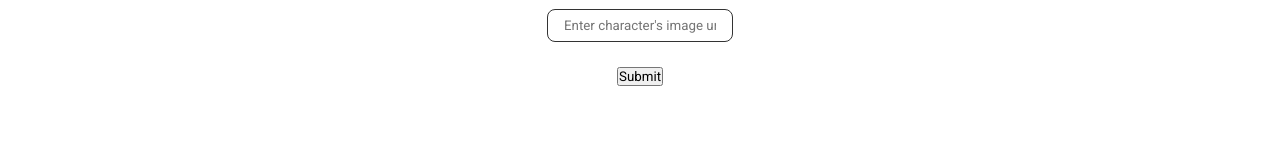
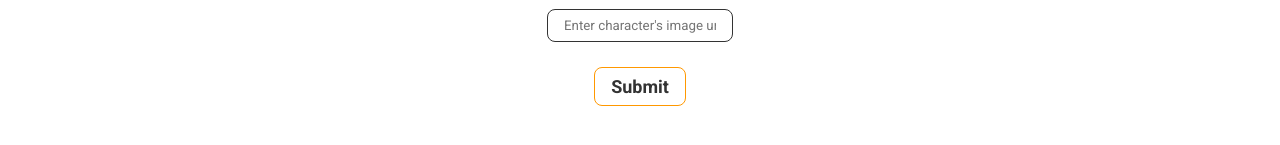
Before and after one commit to omedvedew/lionwood-test-task, a React (Create React App) app: page /new-character in a window 1280 px wide. Shown: the part 549-694 px from the top of the page. Built offline with nearby package versions, Linux system fonts and the light colour scheme; no server answers.

Commit message:
added form submit btn styles

```diff
--- a/src/App/Main/NewCharacterPage.js
+++ b/src/App/Main/NewCharacterPage.js
@@ -40,7 +40,7 @@ const NewCharacterPage = () => {
                     <h3 className="m-n-i_title">Character's image url</h3>
                     <input className="m-n-i_input" type="text" placeholder="Enter character's image url"/>
                 </div>
-                <button className="main__new-character-from_submit-btn">Submit</button>
+                <button className="main__new-character-form_submit-btn">Submit</button>
             </form>
         </>
     )
--- a/src/common/style/style.css
+++ b/src/common/style/style.css
@@ -283,5 +283,29 @@
 .main .main__new-character-form .main__new-character-form__input-box .m-n-i_radio-box label:hover {
   cursor: pointer;
 }
+.main .main__new-character-form .main__new-character-form_submit-btn {
+  display: grid;
+  width: fit-content;
+  padding: 0.5rem 1rem;
+  background-color: transparent;
+  border: 1px solid #ff9800;
+  border-radius: 0.5rem;
+  font-weight: bold;
+  font-size: 18px;
+  color: #333333;
+  transition: all 0.3s;
+}
+.main .main__new-character-form .main__new-character-form_submit-btn:hover {
+  background-color: #ff9800;
+  color: white;
+  cursor: pointer;
+  transition: all 0.3s;
+  transform: scale(1.1);
+}
+.main .main__new-character-form .main__new-character-form_submit-btn:focus {
+  outline: none;
+  transition: all 0.3s;
+  transform: scale(0);
+}
 
 /*# sourceMappingURL=style.css.map */
--- a/src/common/style/style.scss
+++ b/src/common/style/style.scss
@@ -309,5 +309,30 @@
                 }
             }
         }
+
+        .main__new-character-form_submit-btn {
+            display: grid;
+            width: fit-content;
+            padding: 0.5rem 1rem;
+            background-color: transparent;
+            border: 1px solid rgb(255, 152, 0);
+            border-radius: 0.5rem;
+            font-weight: bold;
+            font-size: 18px;
+            color: rgb(51, 51, 51);
+            transition: all 0.3s;
+        }
+        .main__new-character-form_submit-btn:hover {
+            background-color: rgb(255, 152, 0);
+            color: white;
+            cursor: pointer;
+            transition: all 0.3s;
+            transform: scale(1.1);
+        }
+        .main__new-character-form_submit-btn:focus {
+            outline: none;
+            transition: all 0.3s;
+            transform: scale(0);
+        }
     }
 }
```
Also changed, not shown: 1 other file (tests, documents, lock files or other folders).
